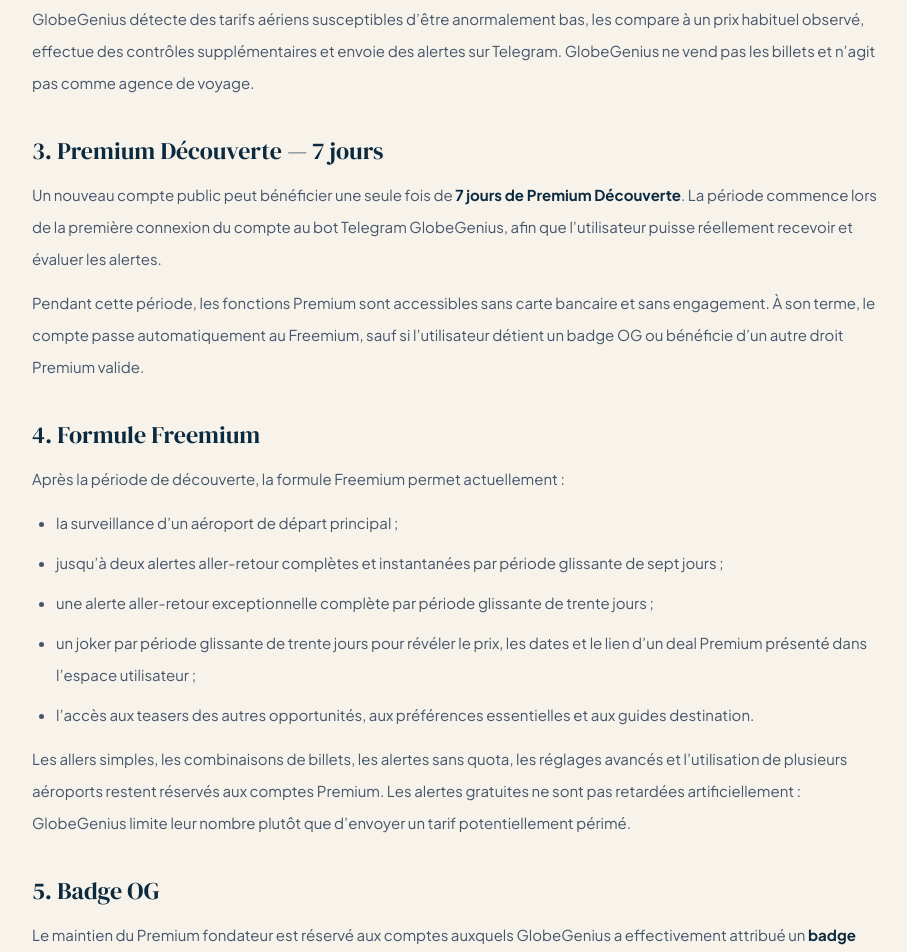
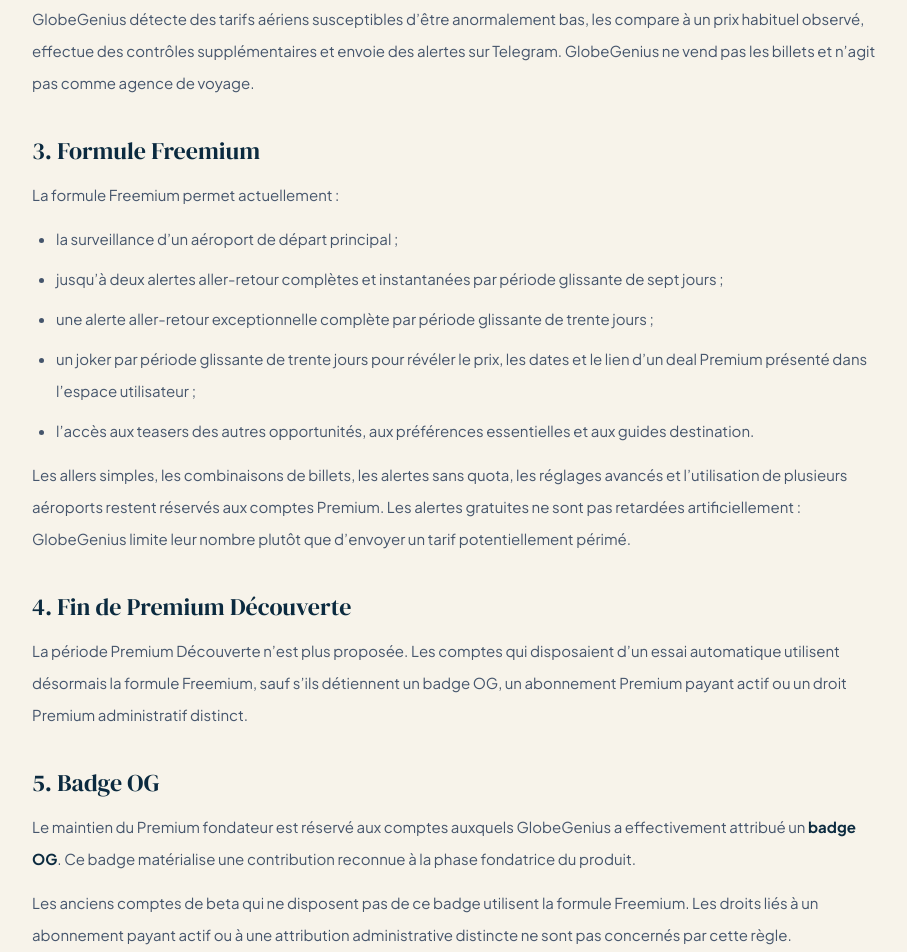
Before and after one commit to pachasandco/globagenius, a Next.js app in the folder frontend/: page /conditions in a window 1280 px wide. Shown: the part 580-1532 px from the top of the page, without its empty margins (180-1087 px from the left). Built offline with nearby package versions, Linux system fonts and the light colour scheme.

Commit message:
legal: document the end of Premium trials

```diff
--- a/frontend/src/app/conditions/page.tsx
+++ b/frontend/src/app/conditions/page.tsx
@@ -4,7 +4,7 @@
 
 export const metadata: Metadata = {
   title: "Conditions d’utilisation et de vente — GlobeGenius",
-  description: "Conditions du Freemium GlobeGenius, de Premium Découverte et de la future offre Premium à 49 € par an.",
+  description: "Conditions de la formule Freemium GlobeGenius et de la future offre Premium à 49 € par an.",
   alternates: { canonical: "https://globegenius.app/conditions" },
   robots: { index: false, follow: false },
 };
@@ -23,7 +23,7 @@
         <h1 className="mt-3 font-[family-name:var(--font-dm-serif)] text-4xl">Conditions d’utilisation et de vente</h1>
 
         <div className="mt-8 rounded-2xl border border-[#2AB7A9]/30 bg-[#E9F5F7] p-5 text-sm leading-7 text-slate-600">
-          <strong className="text-[#0B2A3F]">Information avant lancement du paiement :</strong> Premium est prévu à 49 € TTC par an, mais Stripe n’est pas encore ouvert. La création d’un compte, les 7 jours de Premium Découverte et le passage au Freemium n’entraînent aucun paiement, aucun renouvellement et aucune demande de carte bancaire.
+          <strong className="text-[#0B2A3F]">Information avant lancement du paiement :</strong> Premium est prévu à 49 € TTC par an, mais Stripe n’est pas encore ouvert. La création et l’utilisation d’un compte Freemium n’entraînent aucun paiement, aucun renouvellement et aucune demande de carte bancaire.
         </div>
 
         <div className="mt-10 space-y-9 text-[15px] leading-8 text-slate-600">
@@ -38,14 +38,8 @@
           </section>
 
           <section>
-            <h2 className="font-[family-name:var(--font-dm-serif)] text-2xl text-[#0B2A3F]">3. Premium Découverte — 7 jours</h2>
-            <p className="mt-3">Un nouveau compte public peut bénéficier une seule fois de <strong className="text-[#0B2A3F]">7 jours de Premium Découverte</strong>. La période commence lors de la première connexion du compte au bot Telegram GlobeGenius, afin que l’utilisateur puisse réellement recevoir et évaluer les alertes.</p>
-            <p className="mt-3">Pendant cette période, les fonctions Premium sont accessibles sans carte bancaire et sans engagement. À son terme, le compte passe automatiquement au Freemium, sauf si l’utilisateur détient un badge OG ou bénéficie d’un autre droit Premium valide.</p>
-          </section>
-
-          <section>
-            <h2 className="font-[family-name:var(--font-dm-serif)] text-2xl text-[#0B2A3F]">4. Formule Freemium</h2>
-            <p className="mt-3">Après la période de découverte, la formule Freemium permet actuellement :</p>
+            <h2 className="font-[family-name:var(--font-dm-serif)] text-2xl text-[#0B2A3F]">3. Formule Freemium</h2>
+            <p className="mt-3">La formule Freemium permet actuellement :</p>
             <ul className="mt-3 list-disc space-y-2 pl-6">
               <li>la surveillance d’un aéroport de départ principal ;</li>
               <li>jusqu’à deux alertes aller-retour complètes et instantanées par période glissante de sept jours ;</li>
@@ -57,9 +51,14 @@
           </section>
 
           <section>
+            <h2 className="font-[family-name:var(--font-dm-serif)] text-2xl text-[#0B2A3F]">4. Fin de Premium Découverte</h2>
+            <p className="mt-3">La période Premium Découverte n’est plus proposée. Les comptes qui disposaient d’un essai automatique utilisent désormais la formule Freemium, sauf s’ils détiennent un badge OG, un abonnement Premium payant actif ou un droit Premium administratif distinct.</p>
+          </section>
+
+          <section>
             <h2 className="font-[family-name:var(--font-dm-serif)] text-2xl text-[#0B2A3F]">5. Badge OG</h2>
             <p className="mt-3">Le maintien du Premium fondateur est réservé aux comptes auxquels GlobeGenius a effectivement attribué un <strong className="text-[#0B2A3F]">badge OG</strong>. Ce badge matérialise une contribution reconnue à la phase fondatrice du produit.</p>
-            <p className="mt-3">Les anciens comptes de beta qui ne disposent pas de ce badge utilisent la formule Freemium. Les droits liés à un abonnement payant, à un essai en cours ou à une attribution administrative distincte ne sont pas concernés par cette règle.</p>
+            <p className="mt-3">Les anciens comptes de beta qui ne disposent pas de ce badge utilisent la formule Freemium. Les droits liés à un abonnement payant actif ou à une attribution administrative distincte ne sont pas concernés par cette règle.</p>
           </section>
 
           <section>
```
